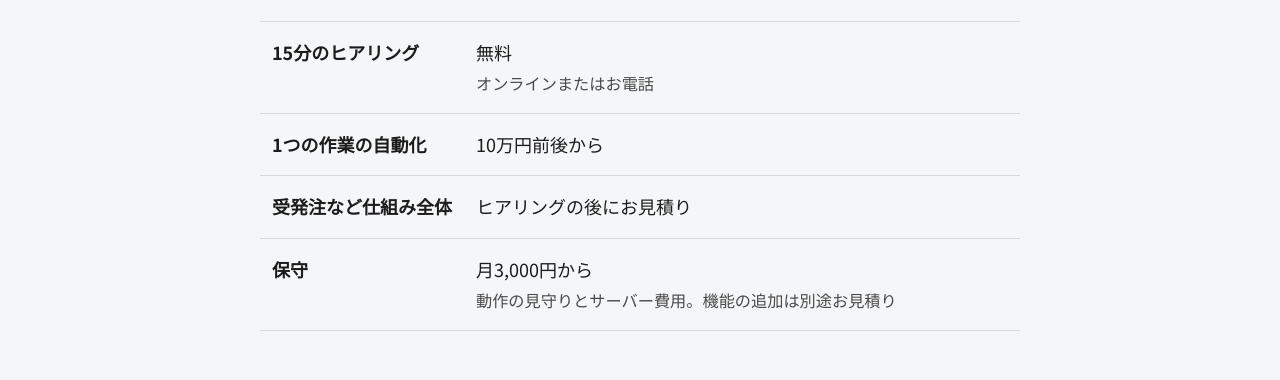
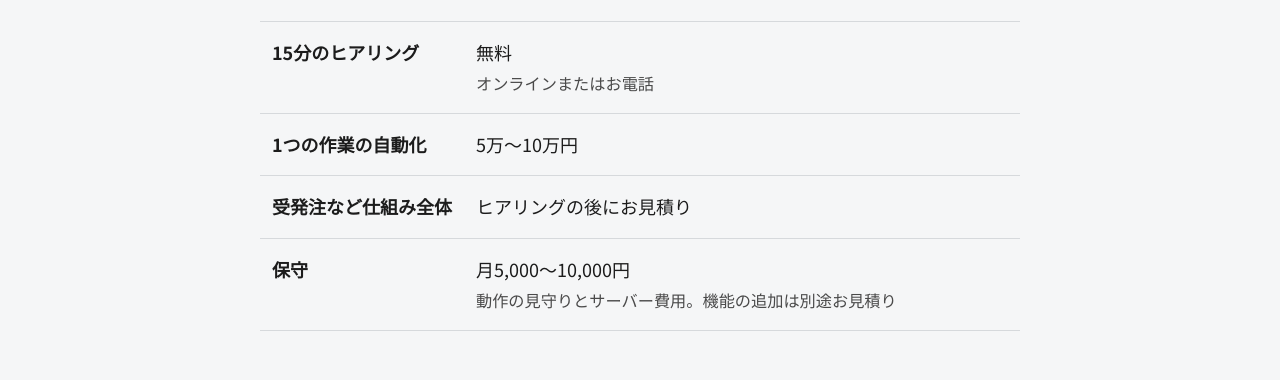
Before and after one commit to Buta7777/bulota-site, a plain HTML site: page index.html in a window 1280 px wide. Shown: the part 1722-2102 px from the top of the page. Drawn offline with Linux system fonts and the light colour scheme.

Commit message:
料金の目安を変更(自動化 5万〜10万円、保守 月5,000〜10,000円)
Co-Authored-By: Claude Opus 5.5 <noreply@anthropic.com>

```diff
--- a/index.html
+++ b/index.html
@@ -72,9 +72,9 @@
       <table class="table">
         <tbody>
           <tr><th scope="row">15分のヒアリング</th><td>無料<span class="note">オンラインまたはお電話</span></td></tr>
-          <tr><th scope="row">1つの作業の自動化</th><td>10万円前後から</td></tr>
+          <tr><th scope="row">1つの作業の自動化</th><td>5万〜10万円</td></tr>
           <tr><th scope="row">受発注など仕組み全体</th><td>ヒアリングの後にお見積り</td></tr>
-          <tr><th scope="row">保守</th><td>月3,000円から<span class="note">動作の見守りとサーバー費用。機能の追加は別途お見積り</span></td></tr>
+          <tr><th scope="row">保守</th><td>月5,000〜10,000円<span class="note">動作の見守りとサーバー費用。機能の追加は別途お見積り</span></td></tr>
         </tbody>
       </table>
     </div>
```
